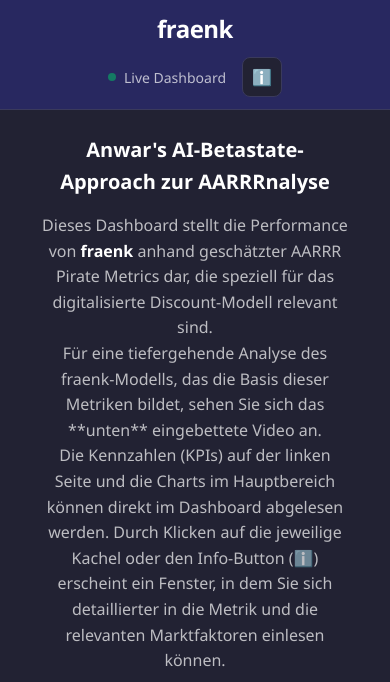
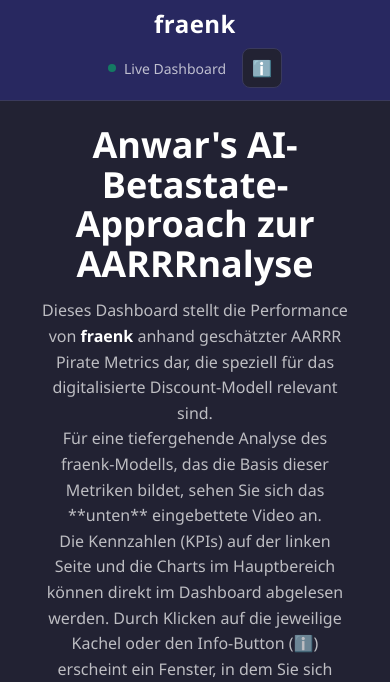
Before and after one commit to Anwarly-Career/Franklin-AARRR, a plain HTML site: page index.html in a window 390 px wide. Shown: the top 682 px of the page. Drawn offline with nearby package versions, Linux system fonts and the light colour scheme.

Commit message:
Add files via upload
updated

```diff
--- a/index.html
+++ b/index.html
@@ -48,11 +48,15 @@
             backdrop-filter: blur(10px);
         }
 
-        .logo {
+        /* GEÄNDERT: Neuer Stil für die h1-Überschrift (Header Navbar) */
+        .logo h1 {
             font-size: 24px;
-            font-weight: 700;
+            font-weight: 800; /* Extra fett */
             color: var(--text-light);
-            letter-spacing: -0.5px;
+            letter-spacing: 0.5px;
+            line-height: 1;
+            margin: 0;
+            padding: 0;
         }
 
         .header-info {
@@ -129,11 +133,13 @@
         .dashboard-explanation strong {
             color: var(--text-light);
         }
+        /* GRUNDLEGEND GEÄNDERT: Header-Größe des Erklärtextes */
         .explanation-header {
-            font-size: 20px;
-            font-weight: 600;
+            font-size: 60px; /* Deutlich vergrößert (von 20px auf 60px) */
+            font-weight: 800;
             color: var(--text-light);
             margin-bottom: 15px;
+            line-height: 1.1;
         }
 
         /* VIDEO-SEKTION zentriert */
@@ -157,6 +163,9 @@
             .video-section iframe {
                 height: 350px;
             }
+            .explanation-header {
+                font-size: 28px; /* Herunterskalieren auf Tablets */
+            }
         }
         @media (max-width: 768px) {
             .video-section {
@@ -164,6 +173,9 @@
             }
             .video-section iframe {
                 height: 250px;
+            }
+            .explanation-header {
+                font-size: 36px; /* Weiteres Herunterskalieren auf Mobilgeräte */
             }
         }
         /* ENDE NEUE LAYOUT-KLASSEN */
@@ -595,10 +607,21 @@
             }
         }
     </style>
+
+    <script async src="https://www.googletagmanager.com/gtag/js?id=G-V8LZ1ZQH4P"></script>
+    <script>
+      window.dataLayer = window.dataLayer || [];
+      function gtag(){dataLayer.push(arguments);}
+      gtag('js', new Date());
+
+      gtag('config', 'G-V8LZ1ZQH4P');
+    </script>
 </head>
 <body>
     <header class="header">
-        <div class="logo">fraenk</div>
+        <div class="logo">
+            <h1>fraenk</h1>
+        </div>
         <div class="header-info">
             <div class="status-indicator">
                 <span class="status-dot"></span>
```
